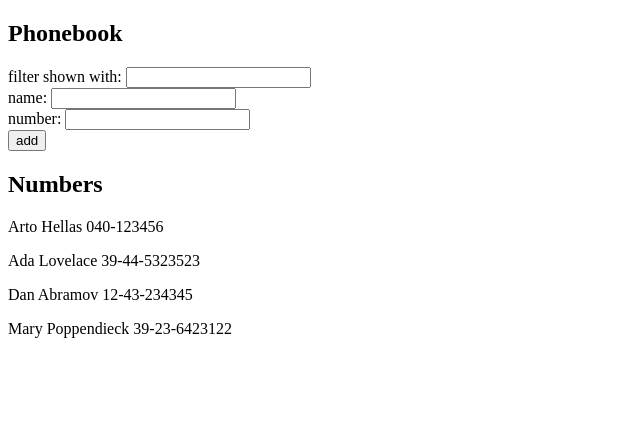
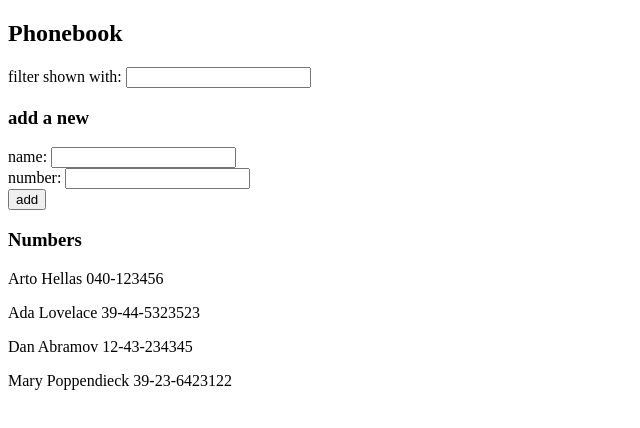
Before and after one commit to kaanbsaglam/fullstackopen, a React (Vite) app in the folder part2/phonebook/: page / in a window 1280 px wide. Shown: the top 428 px of the page, without its empty margins (0-640 px from the left). Built offline with nearby package versions, Linux system fonts and the light colour scheme.

Commit message:
complete part2.10

```diff
--- a/part2/phonebook/src/App.jsx
+++ b/part2/phonebook/src/App.jsx
@@ -1,4 +1,7 @@
 import { useState } from 'react'
+import Persons from './components/Persons'
+import PersonForm from './components/PersonForm'
+import Filter from './components/Filter'
 
 const App = () => {
   const [persons, setPersons] = useState([
@@ -57,26 +60,21 @@ const App = () => {
   return (
     <div>
       <h2>Phonebook</h2>
-        <div>
-          filter shown with: <input onChange={handleSearchedChange}/>
-        </div>
+          <Filter handleSearchedChange={handleSearchedChange}/>
 
 
-      <form onSubmit={addNewPerson}>
-        <div>
-          name: <input value={newName} onChange={handleNameChange}/>
-        </div>
-        <div>
-          number: <input value={newNumber} onChange={handleNumberChange}/>
-        </div>
-        <div>
-          <button type="submit">add</button>
-        </div>
-      </form>
-      <h2>Numbers</h2>
-      {filteredPersons.map(person =>
-        <p key={person.id}>{person.name} {person.number}</p>
-      )}
+
+      <h3>add a new</h3>
+
+      <PersonForm
+      addNewPerson={addNewPerson}
+      newName={newName}
+      handleNameChange={handleNameChange}
+      newNumber={newNumber}
+      handleNumberChange={handleNumberChange}
+      />
+      <h3>Numbers</h3>
+      <Persons persons={filteredPersons}/>
     </div>
   )
 }
--- /dev/null
+++ b/part2/phonebook/src/components/Filter.jsx
@@ -0,0 +1,7 @@
+const Filter = ({handleSearchedChange}) =>{
+    return(
+        <div>filter shown with: <input onChange={handleSearchedChange}/></div>
+    )
+}
+
+export default Filter
--- /dev/null
+++ b/part2/phonebook/src/components/Person.jsx
@@ -0,0 +1,7 @@
+const Person = (props) => {
+    return(
+        <p>{props.name} {props.number}</p>
+    )
+}
+
+export default Person
--- /dev/null
+++ b/part2/phonebook/src/components/PersonForm.jsx
@@ -0,0 +1,26 @@
+
+
+const PersonForm = (
+    {addNewPerson,
+    newName,
+    handleNameChange,
+    newNumber,
+    handleNumberChange}) =>{
+    return(
+        <form onSubmit={addNewPerson}>
+        <div>
+        name: <input value={newName} onChange={handleNameChange}/>
+        </div>
+        <div>
+        number: <input value={newNumber} onChange={handleNumberChange}/>
+        </div>
+        <div>
+        <button type="submit">add</button>
+        </div>
+    </form>
+
+        )
+
+}
+
+export default PersonForm
--- /dev/null
+++ b/part2/phonebook/src/components/Persons.jsx
@@ -0,0 +1,14 @@
+import Person from "./Person"
+
+const Persons = ({persons}) => {
+    return (
+        <div>
+        {persons.map(person =>
+            <Person key={person.id} name={person.name} number={person.number} />
+          )}
+        </div>
+
+    )
+}
+
+export default Persons
```
